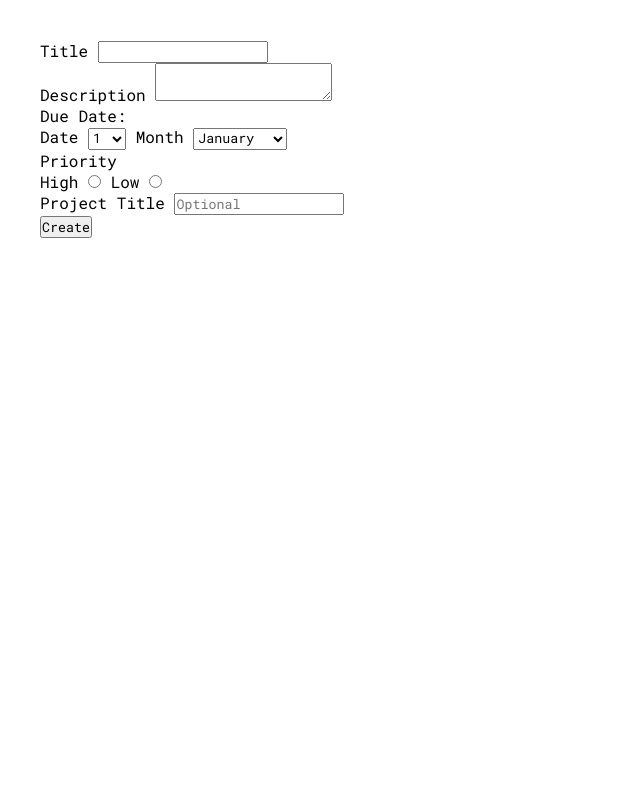
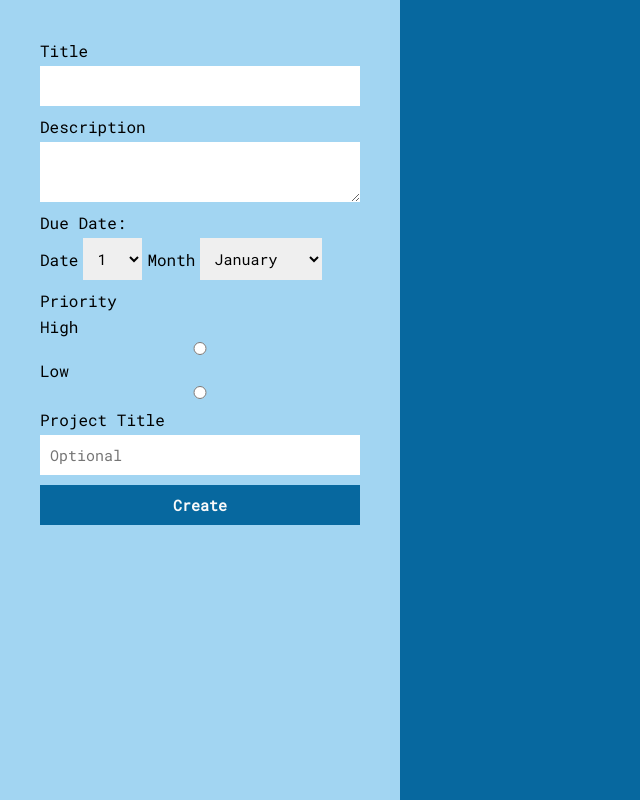
Before and after one commit to NirvaanBal/to-do, a website built with webpack: page dist/index.html in a window 1280 px wide. Shown: the whole page, without its empty margins (0-640 px from the left). Built offline with nearby package versions, Linux system fonts and the light colour scheme.

Commit message:
Add initial form styles

```diff
--- a/src/create/createTodoForm.js
+++ b/src/create/createTodoForm.js
@@ -10,6 +10,7 @@ const formHTML = `
         </div>
         <div class="form-control">
             <p>Due Date:</p>
+            <div class="date">
             <label for="date">Date</label>
             <select name="date" id="date">
                 <option value="1">1</option>
@@ -59,6 +60,7 @@ const formHTML = `
                 <option value="nov">November</option>
                 <option value="dec">December</option>
             </select>
+            </div>
         </div>
         <div class="form-control">
             <p>Priority</p>
--- a/src/index.scss
+++ b/src/index.scss
@@ -1,9 +1,9 @@
 @import url('https://fonts.googleapis.com/css2?family=Roboto+Mono');
 
-$base-color: #F6F7D4;
-$primary-color: #28DF99;
-$secondary-color: #99F3BD;
-$tertiary-color: #D2F6C5;
+$base-color: #07689F;
+$primary-color: #A2D5F2;
+$secondary-color: #FAFAFA;
+$tertiary-color: #FF7E67;
 
 * {
     margin: 0;
@@ -11,14 +11,61 @@ $tertiary-color: #D2F6C5;
     list-style: none;
     box-sizing: border-box;
     text-decoration: none;
-    color: inherit;
     font-family: inherit;
+    border: none;
+    outline: none;
 }
 
 body {
     font-family: 'Roboto Mono', 'Courier New', Courier, monospace;
+    background-color: $base-color;
 }
 
 #content {
     margin: 40px;
 }
+
+#todo-form {
+    position: absolute;
+    top: 0;
+    left: 0;
+    width: 400px;
+    background-color: $primary-color;
+    padding: 40px;
+    height: 100%;
+
+    form {
+        display: flex;
+        flex-direction: column;
+        gap: 10px;
+
+        .form-control {
+            display: flex;
+            flex-direction: column;
+            gap: 5px;
+
+            .date {
+                display: flex;
+                align-items: center;
+                gap: 5px;
+            }
+
+            input[type="text"], textarea, select, button {
+                padding: 10px;
+                font-size: 15px;
+                max-width: 100%;
+            }
+
+            button {
+                background-color: $base-color;
+                cursor: pointer;
+                color: $secondary-color;
+                font-weight: bold;
+
+                &:hover, &:focus {
+                    background-color: $tertiary-color;
+                }
+            }
+        }
+    }
+}
```
